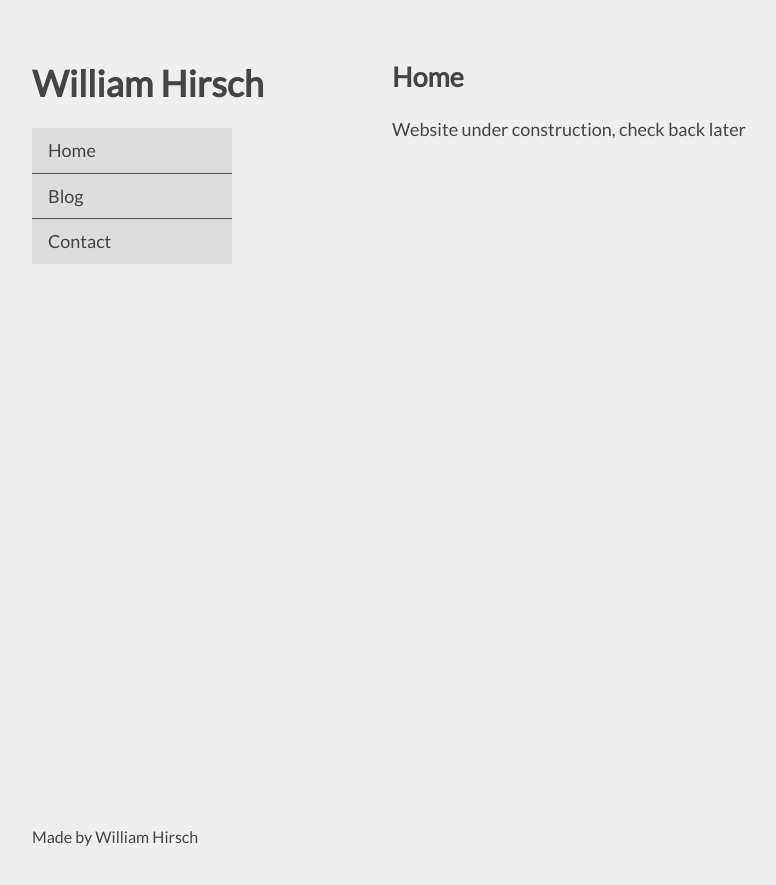
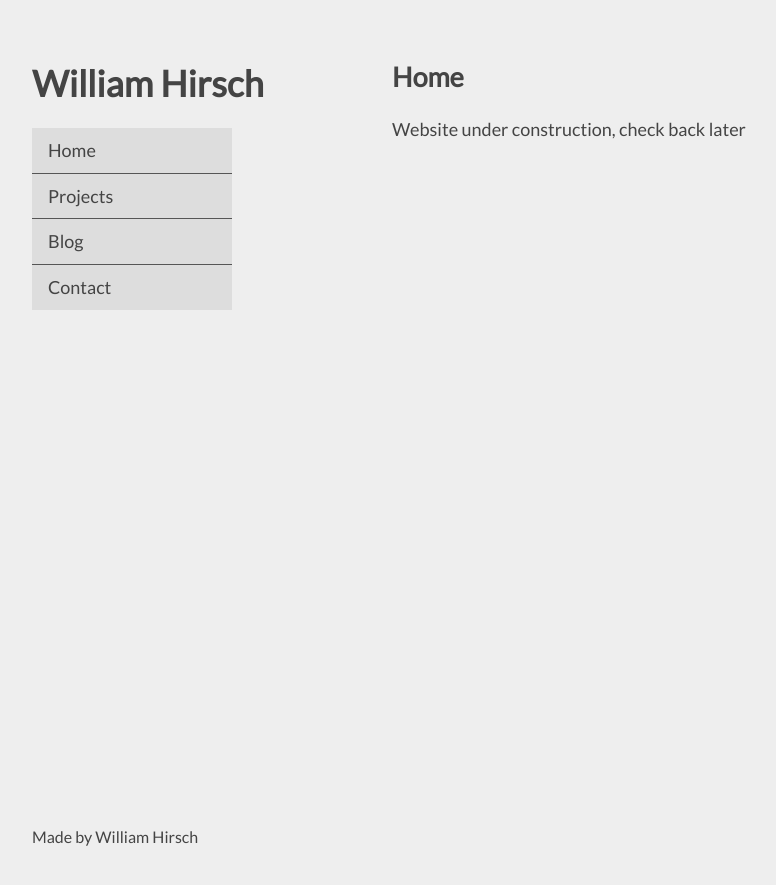
Before and after one commit to Wigsinator/Wigsinator.github.io, a Jekyll site: the page built from index.html, in a window 1280 px wide. Shown: the top 885 px of the page, without its empty margins (178-954 px from the left). Built offline with Jekyll 4.4.1, drawn with Linux system fonts in a browser that asks for light colours.

```diff
--- a/_config.yml
+++ b/_config.yml
@@ -1,3 +1,4 @@
+permalink: pretty
 
 defaults:
   -
--- a/_data/navigation.yml
+++ b/_data/navigation.yml
@@ -1,6 +1,8 @@
 - name: Home
   link: /
+- name: Projects
+  link: /projects
 - name: Blog
-  link: /blog.html
+  link: /blog
 - name: Contact
-  link: /contact.html
+  link: /contact
```
